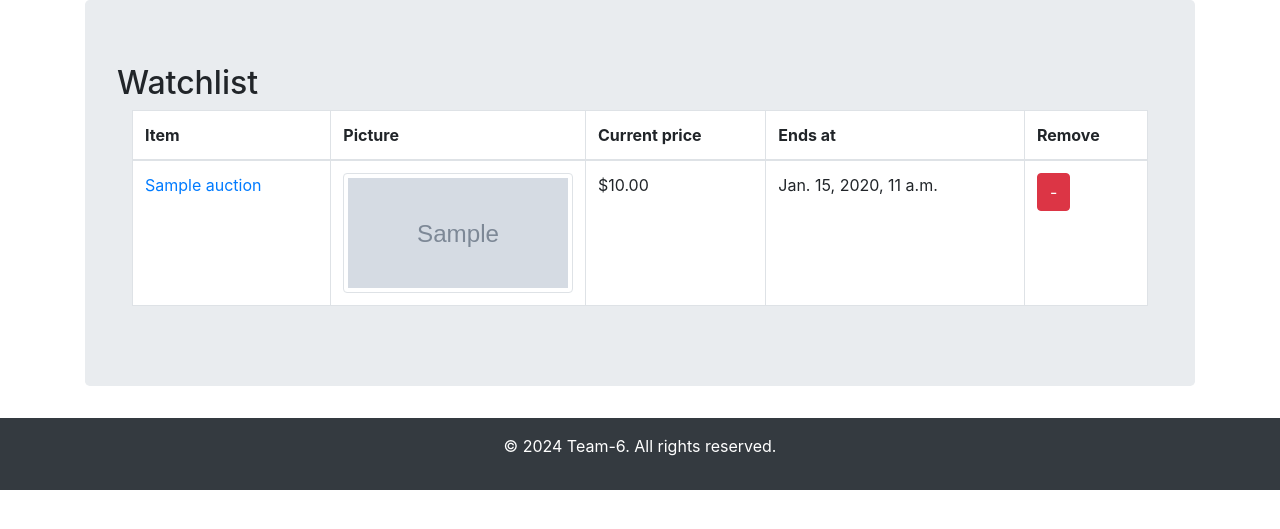
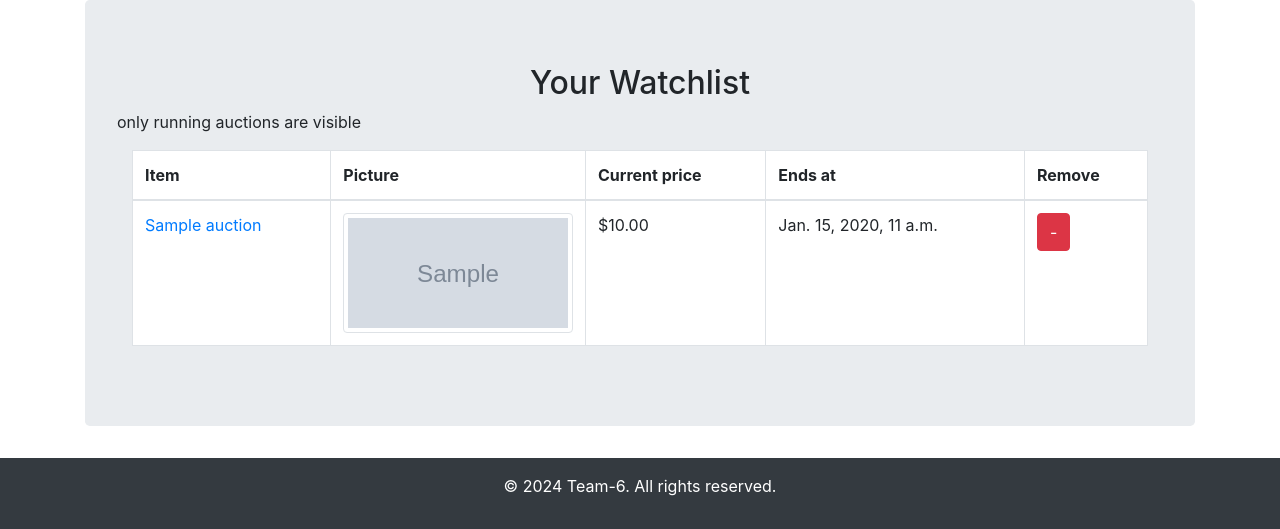
Before and after one commit to nightecz/auction_portal_final_project, a Django app: page /watchlist/ in a window 1280 px wide. Shown: the part 56-585 px from the top of the page. Run offline with Django 5.2, Linux system fonts and the light colour scheme; a user stored in the database is signed in; tables that the repository leaves empty hold one stand-in row (values such as "Sample post"); grey boxes marked "Sample" are stand-in pictures; some libraries are stand-ins or nearby versions.

Commit message:
- watchlist.html text edited

```diff
--- a/viewer/templates/watchlist/watchlist.html
+++ b/viewer/templates/watchlist/watchlist.html
@@ -4,8 +4,8 @@
 
 {% block content %}
 
-<h2>Watchlist</h2>
-
+<h2 class="text-center">Your Watchlist</h2>
+<p>only running auctions are visible</p>
 <div class="container">
     {% if messages %}
         <div class="alert alert-warning" role="alert">
```
